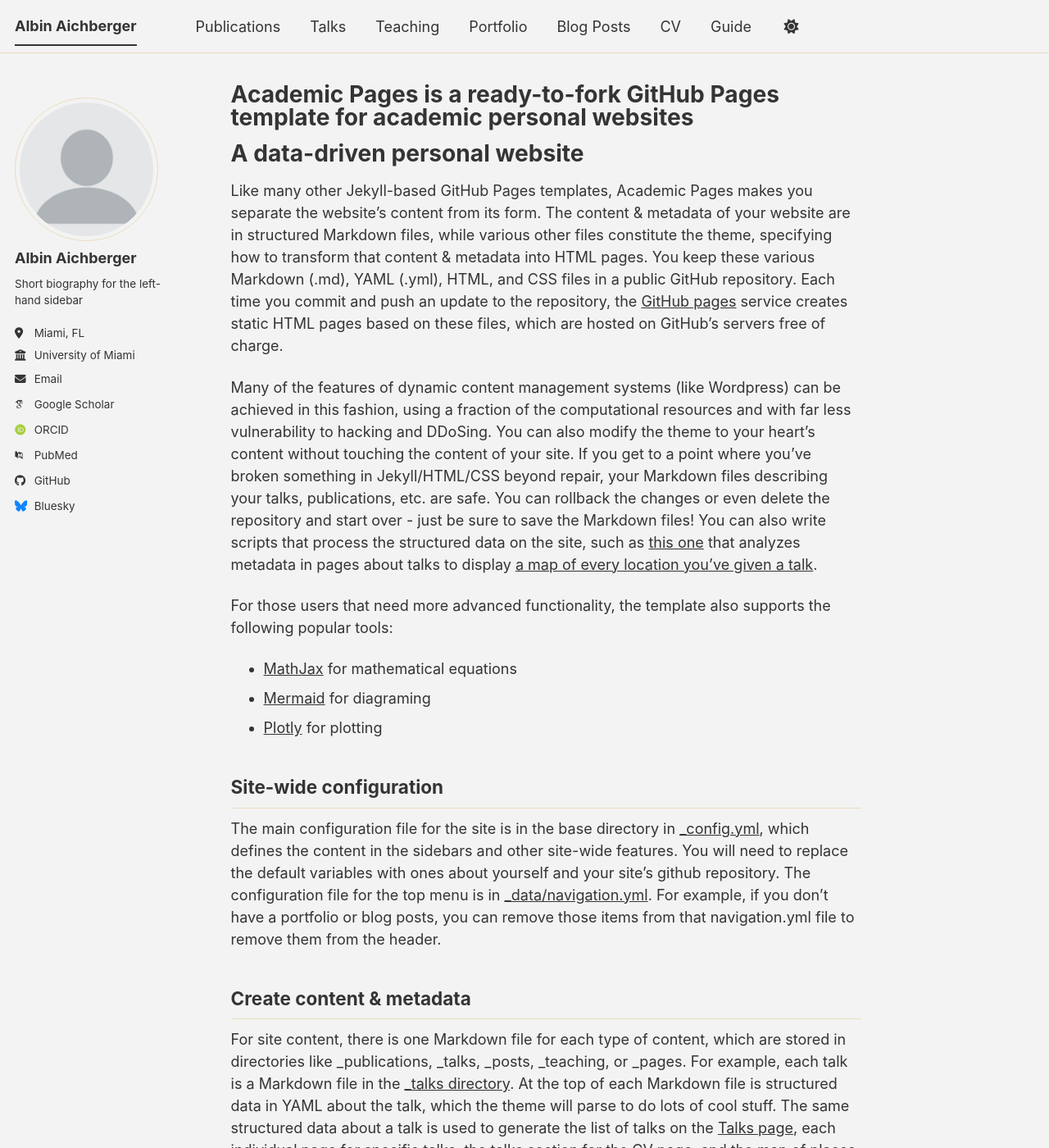
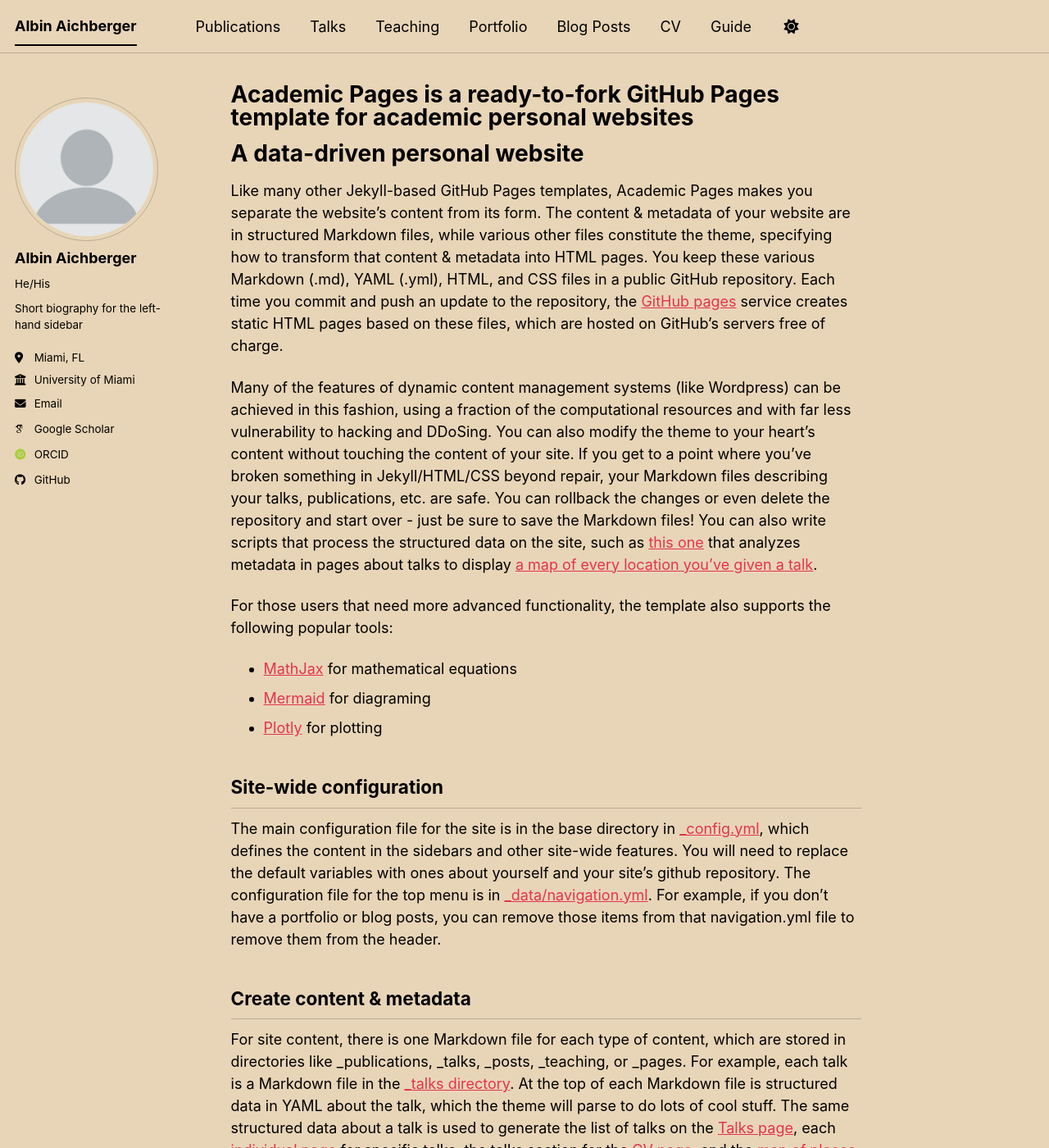
Before and after one commit to AAichberger/AAichberger.github.io, a Jekyll site: the page built from _pages/about.md, in a window 1280 px wide and 1400 px high. Shown: the whole window at 82% size. Built offline with Jekyll 4.4.1, drawn with Linux system fonts in a browser that asks for light colours; some web fonts are replaced; a script bundle is joined from its source files by our own code; library files that are not in the unit come from our copies.

Commit message:
Update _config.yml

```diff
--- a/_config.yml
+++ b/_config.yml
@@ -8,7 +8,7 @@
 
 # Basic Site Settings
 locale                   : "en-US"
-site_theme               : "dirt" # The available themes options are "default", "air", "sunrise", "mint", "dirt" and "contrast"
+site_theme               : "sunrise" # The available themes options are "default", "air", "sunrise", "mint", "dirt" and "contrast"
 title                    : "Albin Aichberger"
 title_separator          : "-"
 name                     : &name "Albin Aichberger"
@@ -25,7 +25,7 @@ author:
   # Biographic information
   avatar           : "profile.png"
   name             : "Albin Aichberger"
-  pronouns         : # example: "she/her"
+  pronouns         : "He/His"
   bio              : "Short biography for the left-hand sidebar"
   location         : "Miami, FL"
   employer         : "University of Miami"
@@ -35,13 +35,12 @@ author:
   # Academic websites
   academia         : # URL
   arxiv            : # URL - Update with the correct link to your profile
-  googlescholar    : "https://scholar.google.com/citations?user=PS_CX0AAAAAJ"
+  googlescholar    : "https://scholar.google.com/citations?user=CLWbc40AAAAJ&hl=de&authuser=1"
   inspire-hep      : # URL
   impactstory      : # URL
   orcid            : "https://orcid.org/0009-0003-4857-7167"
   semantic         : # URL
   ssrn             : # URL
-  pubmed           : "https://www.ncbi.nlm.nih.gov/pubmed/?term=john+snow"
   researchgate     : # URL
   scopus           : # URL
   zotero           : # URL
@@ -57,7 +56,7 @@ author:
 
   # Social media
   artstation       : # Username
-  bluesky          : "bsky.app" # Replace this with you Bluesky username
+  bluesky          : # Replace this with you Bluesky username
   facebook         : # Username
   flickr           : # Username
   foursquare       : # Username
```
